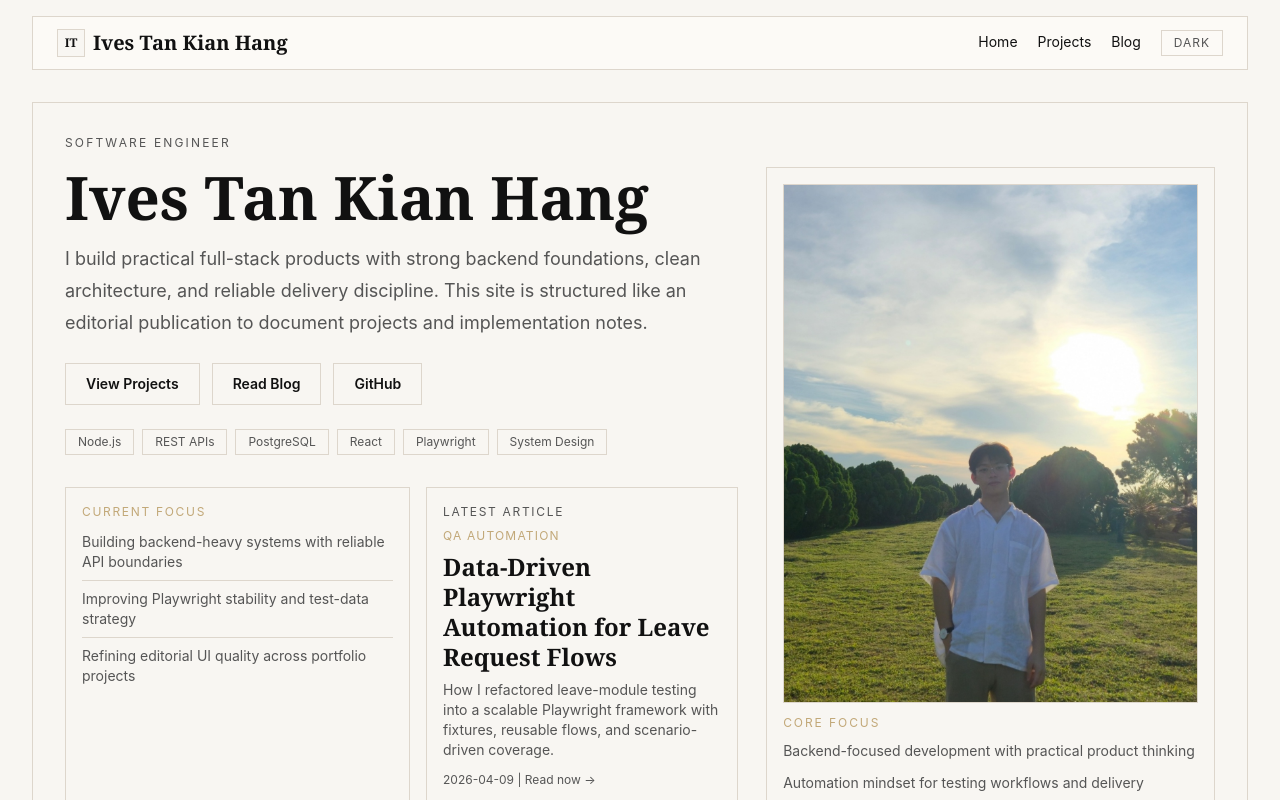
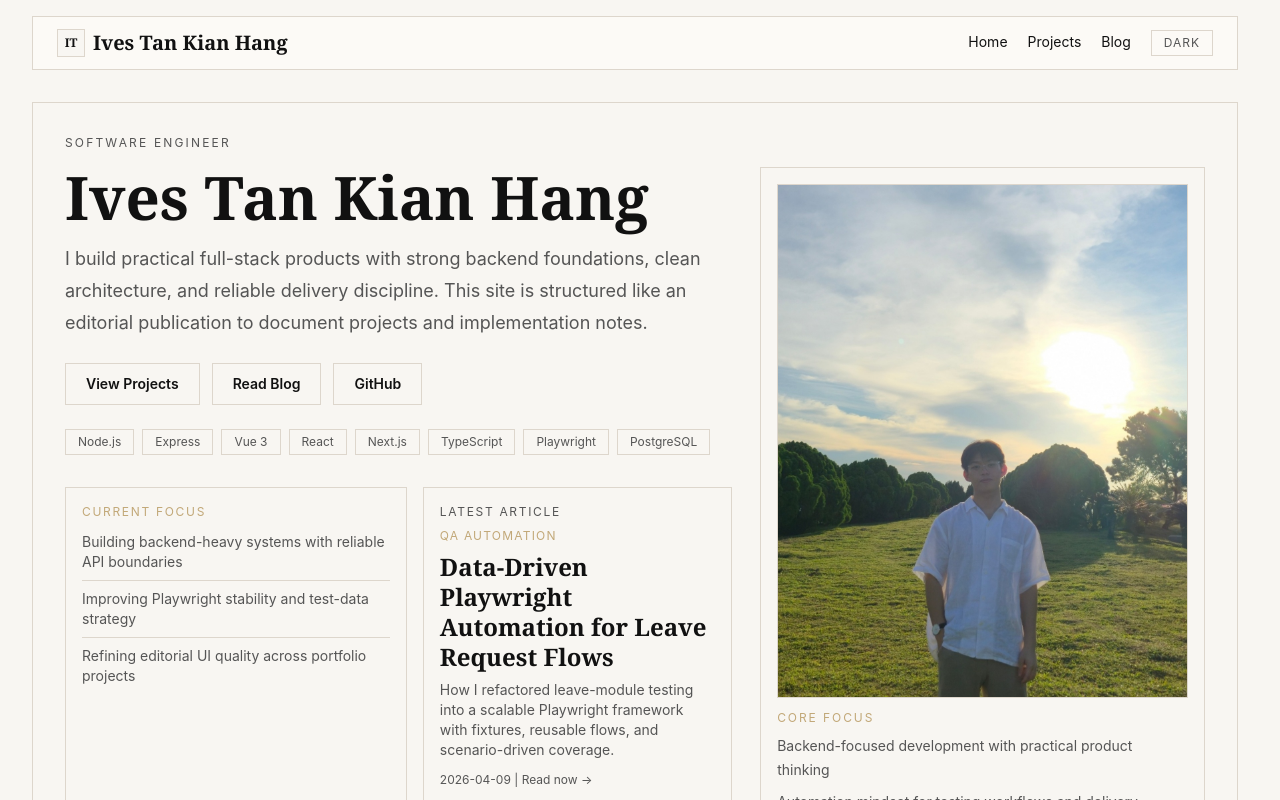
Before and after one commit to TWLY21/Blog-TWLY, a Next.js app: page / in a window 1280 px wide. Shown: the top 800 px of the page. Built offline with nearby package versions, Linux system fonts and the light colour scheme.

Commit message:
Sync homepage skill tags with project stack and theme scrollbar

```diff
--- a/app/globals.css
+++ b/app/globals.css
@@ -32,6 +32,44 @@ html,
 body {
   margin: 0;
   min-height: 100%;
+}
+
+html {
+  scrollbar-gutter: stable;
+  scrollbar-width: thin;
+  scrollbar-color: rgba(var(--color-accent), 0.78) rgba(var(--color-surface), 0.96);
+}
+
+*::-webkit-scrollbar {
+  width: 12px;
+  height: 12px;
+}
+
+*::-webkit-scrollbar-track {
+  background: rgba(var(--color-surface), 0.96);
+  border-left: 1px solid rgba(var(--color-border), 0.6);
+}
+
+*::-webkit-scrollbar-thumb {
+  border-radius: 999px;
+  border: 3px solid rgba(var(--color-surface), 0.96);
+  background: linear-gradient(
+    180deg,
+    rgba(var(--color-accent), 0.94),
+    rgba(var(--color-accent), 0.7)
+  );
+}
+
+*::-webkit-scrollbar-thumb:hover {
+  background: linear-gradient(
+    180deg,
+    rgba(var(--color-accent), 1),
+    rgba(var(--color-accent), 0.82)
+  );
+}
+
+*::-webkit-scrollbar-corner {
+  background: rgba(var(--color-surface), 0.96);
 }
 
 body {
--- a/app/page.tsx
+++ b/app/page.tsx
@@ -1,8 +1,25 @@
 import Image from "next/image";
 import Link from "next/link";
 import { getAllPostsMeta } from "@/lib/blog";
+import { projects } from "@/data/projects";
 
-const highlights = ["Node.js", "REST APIs", "PostgreSQL", "React", "Playwright", "System Design"];
+const highlightPriority = [
+  "Node.js",
+  "Express",
+  "Vue 3",
+  "React",
+  "Next.js",
+  "TypeScript",
+  "Playwright",
+  "PostgreSQL",
+  "React Native",
+  "JWT"
+];
+
+const highlights = highlightPriority
+  .filter((skill) => projects.some((project) => project.tech.includes(skill)))
+  .slice(0, 8);
+
 const currentFocus = [
   "Building backend-heavy systems with reliable API boundaries",
   "Improving Playwright stability and test-data strategy",
```
